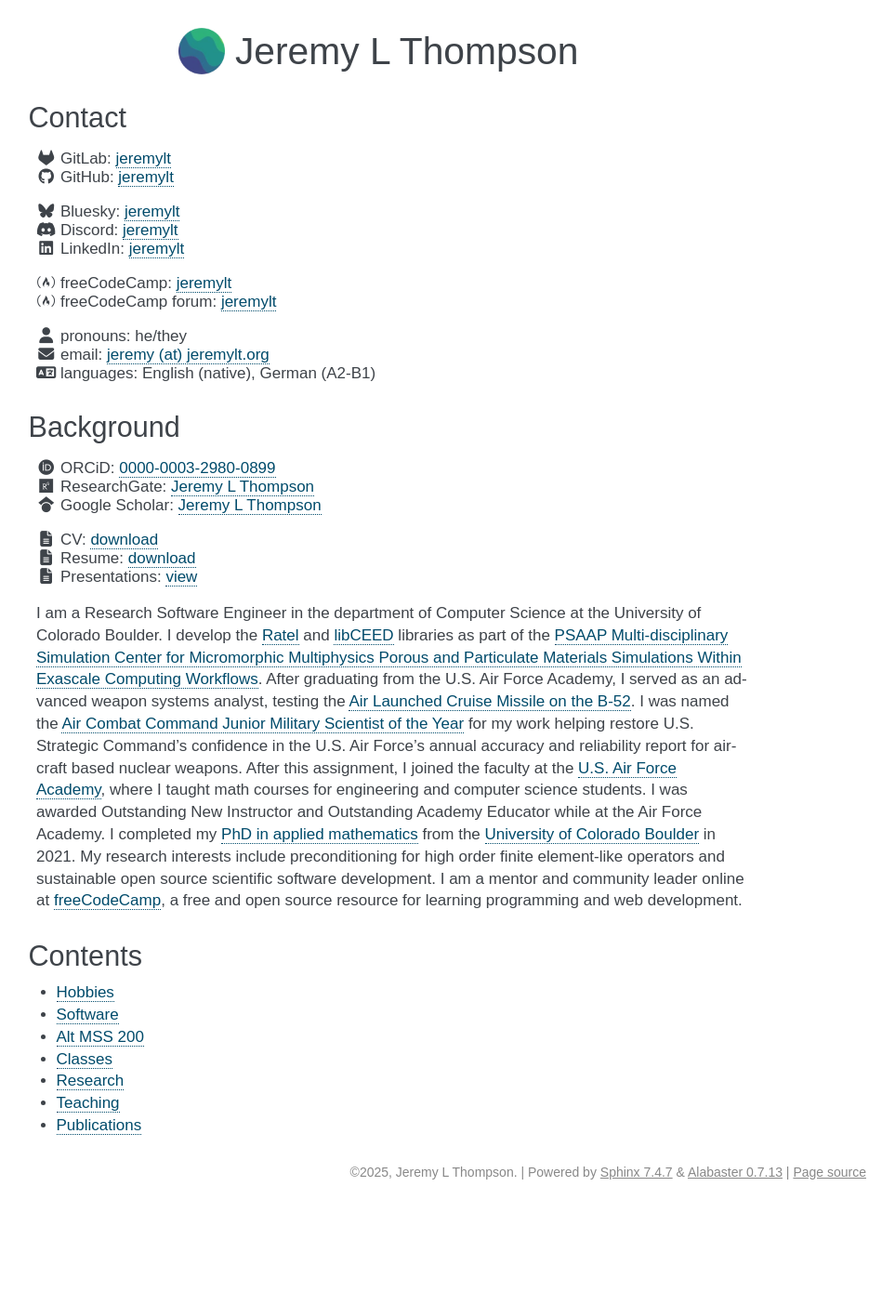
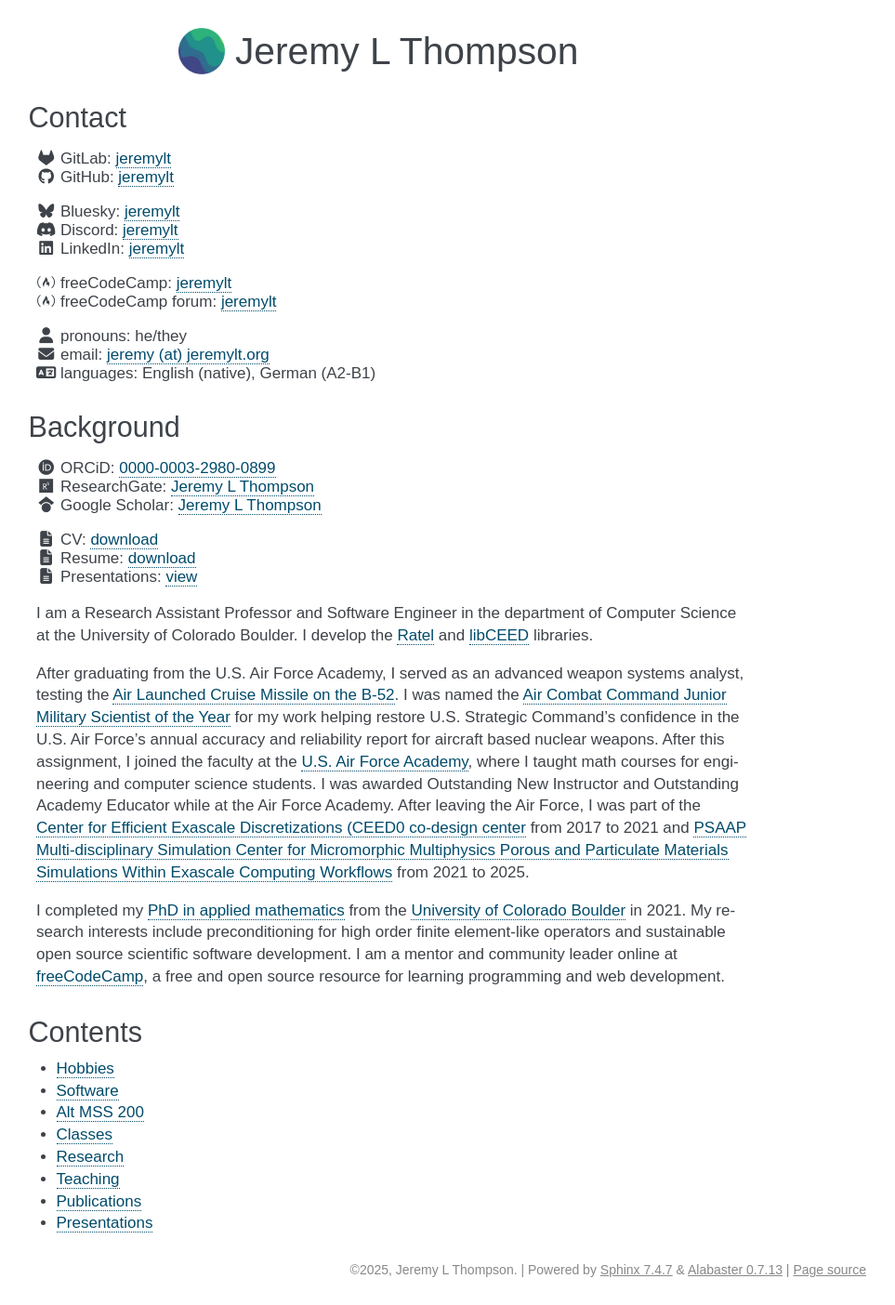
Before and after one commit to jeremylt/personal_website, a Sphinx documentation site: the page built from source/index.rst, in a window 1280 px wide. Shown: the whole page at 93% size, without its empty margins (178-1141 px from the left). Built offline with Sphinx 7.4.7, drawn with Linux system fonts in a browser that asks for light colours; nearby versions of some CDN libraries; before the commit the page ends 1299 px from its top, so only the background shows below that.

Commit message:
list presentations

```diff
--- a/source/index.rst
+++ b/source/index.rst
@@ -87,16 +87,19 @@
 | |fa-research| ResearchGate:       `Jeremy L Thompson <https://www.researchgate.net/profile/Jeremy-Thompson>`__
 | |fa-gscholar| Google Scholar:     `Jeremy L Thompson <https://scholar.google.com/citations?user=UCKh6wcAAAAJ>`__
 
-| |fa-file| CV:                     `download <https://raw.githubusercontent.com/jeremylt/Presentations/main/00%20-%20Thompson%20Jeremy%20Luke%20CV.pdf>`_
-| |fa-file| Resume:                 `download <https://raw.githubusercontent.com/jeremylt/Presentations/main/01%20-%20Thompson%20Jeremy%20Luke%20Resume.pdf>`_
-| |fa-file| Presentations:          `view <https://github.com/jeremylt/Presentations>`_
+| |fa-file| CV:                     `download <https://jeremylt.github.io/Presentations/00%20-%20Thompson%20Jeremy%20Luke%20CV.pdf>`_
+| |fa-file| Resume:                 `download <https://jeremylt.github.io/Presentations/01%20-%20Thompson%20Jeremy%20Luke%20Resume.pdf>`_
+| |fa-file| Presentations:          `view <https://jeremylt.github.io/Presentations>`_
 
-I am a Research Software Engineer in the department of Computer Science at the University of Colorado Boulder.
-I develop the `Ratel <https://gitlab.com/micromorph/ratel>`_ and `libCEED <https://github.com/ceed/libceed>`_ libraries as part of the `PSAAP Multi-disciplinary Simulation Center for Micromorphic Multiphysics Porous and Particulate Materials Simulations Within Exascale Computing Workflows <https://micromorph.gitlab.io>`_.
+I am a Research Assistant Professor and Software Engineer in the department of Computer Science at the University of Colorado Boulder.
+I develop the `Ratel <https://gitlab.com/micromorph/ratel>`_ and `libCEED <https://github.com/ceed/libceed>`_ libraries.
+
 After graduating from the U.S. Air Force Academy, I served as an advanced weapon systems analyst, testing the `Air Launched Cruise Missile on the B-52 <https://en.wikipedia.org/wiki/49th_Test_and_Evaluation_Squadron>`_.
 I was named the `Air Combat Command Junior Military Scientist of the Year <https://www.acc.af.mil/News/Article-Display/Article/200165/acc-announces-2012-stem-award-winners>`_ for my work helping restore U.S. Strategic Command's confidence in the U.S. Air Force's annual accuracy and reliability report for aircraft based nuclear weapons.
 After this assignment, I joined the faculty at the `U.S. Air Force Academy <https://www.usafa.edu/department/mathematics/>`_, where I taught math courses for engineering and computer science students.
 I was awarded Outstanding New Instructor and Outstanding Academy Educator while at the Air Force Academy.
+After leaving the Air Force, I was part of the `Center for Efficient Exascale Discretizations (CEED0 co-design center <https://ceed.exascaleproject.org/>`_ from 2017 to 2021 and `PSAAP Multi-disciplinary Simulation Center for Micromorphic Multiphysics Porous and Particulate Materials Simulations Within Exascale Computing Workflows <https://micromorph.gitlab.io>`_ from 2021 to 2025.
+
 I completed my `PhD in applied mathematics <https://www.proquest.com/docview/2572576599>`_ from the `University of Colorado Boulder <https://www.colorado.edu/amath>`_ in 2021.
 My research interests include preconditioning for high order finite element-like operators and sustainable open source scientific software development.
 I am a mentor and community leader online at `freeCodeCamp <https://www.freecodecamp.org/>`_, a free and open source resource for learning programming and web development.
@@ -115,3 +118,4 @@
    Research <research.rst>
    Teaching <teaching.rst>
    Publications <publications.rst>
+   Presentations <presentations.rst>
```
Also changed, not shown: source/presentations.rst (added, +92 -0 lines), source/publications.rst (+3 -4 lines).
